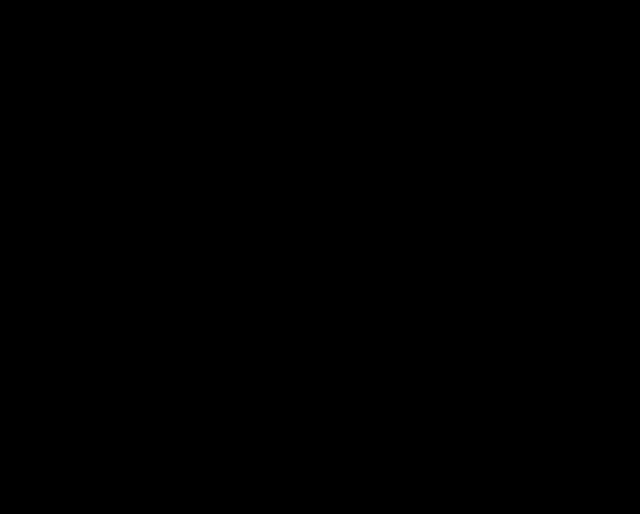
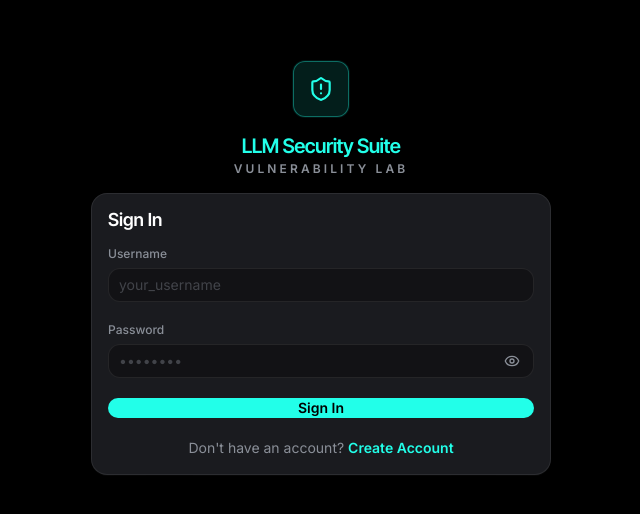
Before and after one commit to vaishalisathiya/LLMSecuritySuite, a React (Vite) app in the folder frontend/: page /login in a window 1280 px wide. Before the commit this address had no page. Shown: the part 132-646 px from the top of the page, without its empty margins (319-959 px from the left). Built offline with nearby package versions, Linux system fonts and the light colour scheme.

Commit message:
login and sign up pages

```diff
--- a/frontend/src/App.tsx
+++ b/frontend/src/App.tsx
@@ -1,16 +1,29 @@
-import { BrowserRouter, Routes, Route } from 'react-router-dom';
+import { BrowserRouter, Routes, Route, Navigate } from 'react-router-dom';
 import Layout from './components/Layout';
 import Dashboard from './pages/Dashboard';
 import Models from './pages/Models';
 import Prompts from './pages/Prompts';
 import Scans from './pages/Scans';
 import Reports from './pages/Reports';
+import AuthPage from './pages/Auth';
+
+function RequireAuth({ children }: { children: React.ReactNode }) {
+  return localStorage.getItem('user') ? <>{children}</> : <Navigate to="/login" replace />;
+}
 
 export default function App() {
   return (
     <BrowserRouter>
       <Routes>
-        <Route path="/" element={<Layout />}>
+        <Route path="/login" element={<AuthPage />} />
+        <Route
+          path="/"
+          element={
+            <RequireAuth>
+              <Layout />
+            </RequireAuth>
+          }
+        >
           <Route index element={<Dashboard />} />
           <Route path="scans" element={<Scans />} />
           <Route path="reports" element={<Reports />} />
--- /dev/null
+++ b/frontend/src/pages/Auth.tsx
@@ -0,0 +1,172 @@
+import { useState } from 'react';
+import { useNavigate, Navigate } from 'react-router-dom';
+import { ShieldAlert, Eye, EyeOff } from 'lucide-react';
+
+type Mode = 'login' | 'register';
+
+export default function AuthPage() {
+  const navigate = useNavigate();
+
+  if (localStorage.getItem('user')) {
+    return <Navigate to="/" replace />;
+  }
+
+  const [mode, setMode] = useState<Mode>('login');
+  const [showPassword, setShowPassword] = useState(false);
+  const [form, setForm] = useState({ name: '', username: '', password: '' });
+
+  function handleChange(e: React.ChangeEvent<HTMLInputElement>) {
+    setForm(prev => ({ ...prev, [e.target.name]: e.target.value }));
+  }
+
+  function switchMode(next: Mode) {
+    setMode(next);
+    setForm({ name: '', username: '', password: '' });
+  }
+
+  function handleSubmit(e: React.FormEvent) {
+    e.preventDefault();
+    localStorage.setItem('user', JSON.stringify({ name: form.name || form.username, username: form.username }));
+    navigate('/');
+  }
+
+  const inputStyle = { paddingLeft: '0.625rem', paddingRight: '0.625rem', paddingTop: '0.375rem', paddingBottom: '0.375rem' };
+  const inputClass =
+    'w-full rounded-xl border border-white/[0.08] bg-surface-raised text-sm text-fg placeholder:text-fg-muted/40 focus:border-accent/40 focus:outline-none transition-colors';
+
+  return (
+    <div className="flex min-h-screen items-center justify-center bg-surface-void px-4 [background-image:radial-gradient(ellipse_90%_60%_at_50%_-30%,rgba(34,255,233,0.07),transparent_55%)]">
+      <div className="w-full max-w-[460px]">
+        {/* Brand */}
+        <div className="flex flex-col items-center gap-4 text-center" style={{ marginBottom: '1rem' }}>
+          <div className="flex h-14 w-14 items-center justify-center rounded-xl border border-accent/35 bg-accent-secondary/35 text-accent shadow-[0_0_0_1px_rgba(34,255,233,0.08)]">
+            <ShieldAlert size={26} strokeWidth={2} />
+          </div>
+          <div>
+            <p className="font-heading text-xl font-semibold leading-snug tracking-tight text-accent">
+              LLM Security Suite
+            </p>
+            <p className="mt-1.5 text-xs font-semibold uppercase tracking-[0.26em] text-fg-muted">
+              Vulnerability Lab
+            </p>
+          </div>
+        </div>
+
+        {/* Card */}
+        <div className="rounded-2xl border border-white/[0.08] bg-surface-panel shadow-[0_18px_48px_-28px_rgba(0,0,0,0.85),0_1px_0_0_rgba(255,255,255,0.03)]" style={{ paddingLeft: '1rem', paddingRight: '1rem', paddingTop: '1rem', paddingBottom: '1rem' }}>
+          {/* Heading */}
+          <h2 className="text-lg font-semibold text-fg-strong" style={{ marginBottom: '1rem' }}>
+            {mode === 'login' ? 'Sign In' : 'Create Account'}
+          </h2>
+
+          {/* Form */}
+          <form onSubmit={handleSubmit} className="flex flex-col gap-5">
+            {mode === 'register' && (
+              <div className="flex flex-col gap-1.5">
+                <label className="text-xs font-medium text-fg-muted">Full Name</label>
+                <input
+                  name="name"
+                  value={form.name}
+                  onChange={handleChange}
+                  required
+                  placeholder="Your full name"
+                  className={inputClass}
+                  style={inputStyle}
+                />
+              </div>
+            )}
+
+            <div className="flex flex-col gap-1.5">
+              <label className="text-xs font-medium text-fg-muted">Username</label>
+              <input
+                name="username"
+                value={form.username}
+                onChange={handleChange}
+                required
+                placeholder="your_username"
+                autoComplete="username"
+                className={inputClass}
+                style={inputStyle}
+              />
+            </div>
+
+            {mode === 'register' && (
+              <div className="flex flex-col gap-1.5">
+                <label className="text-xs font-medium text-fg-muted">Email</label>
+                <input
+                  name="email"
+                  type="email"
+                  onChange={handleChange}
+                  required
+                  placeholder="you@company.com"
+                  autoComplete="email"
+                  className={inputClass}
+                  style={inputStyle}
+                />
+              </div>
+            )}
+
+            <div className="flex flex-col gap-1.5">
+              <label className="text-xs font-medium text-fg-muted">Password</label>
+              <div className="relative">
+                <input
+                  name="password"
+                  type={showPassword ? 'text' : 'password'}
+                  value={form.password}
+                  onChange={handleChange}
+                  required
+                  placeholder="••••••••"
+                  autoComplete={mode === 'login' ? 'current-password' : 'new-password'}
+                  className={inputClass}
+                  style={{ ...inputStyle, paddingRight: '2.75rem' }}
+                />
+                <button
+                  type="button"
+                  onClick={() => setShowPassword(v => !v)}
+                  tabIndex={-1}
+                  className="absolute right-3.5 top-1/2 -translate-y-1/2 text-fg-muted transition-colors hover:text-fg"
+                >
+                  {showPassword ? <EyeOff size={16} /> : <Eye size={16} />}
+                </button>
+              </div>
+            </div>
+
+            <button
+              type="submit"
+              className="mt-1 flex w-full items-center justify-center rounded-xl bg-accent py-3 text-sm font-semibold text-surface-void transition-colors hover:bg-accent/90"
+            >
+              {mode === 'login' ? 'Sign In' : 'Create Account'}
+            </button>
+
+            {/* Toggle link */}
+            <p className="text-center text-sm text-fg-muted">
+              {mode === 'login' ? (
+                <>
+                  Don't have an account?{' '}
+                  <button
+                    type="button"
+                    onClick={() => switchMode('register')}
+                    className="font-semibold text-accent hover:text-accent/80 transition-colors"
+                  >
+                    Create Account
+                  </button>
+                </>
+              ) : (
+                <>
+                  Already have an account?{' '}
+                  <button
+                    type="button"
+                    onClick={() => switchMode('login')}
+                    className="font-semibold text-accent hover:text-accent/80 transition-colors"
+                  >
+                    Sign In
+                  </button>
+                </>
+              )}
+            </p>
+          </form>
+        </div>
+      </div>
+    </div>
+  );
+}
```
Also changed, not shown: frontend/src/components/Layout.tsx (+60 -5 lines).
